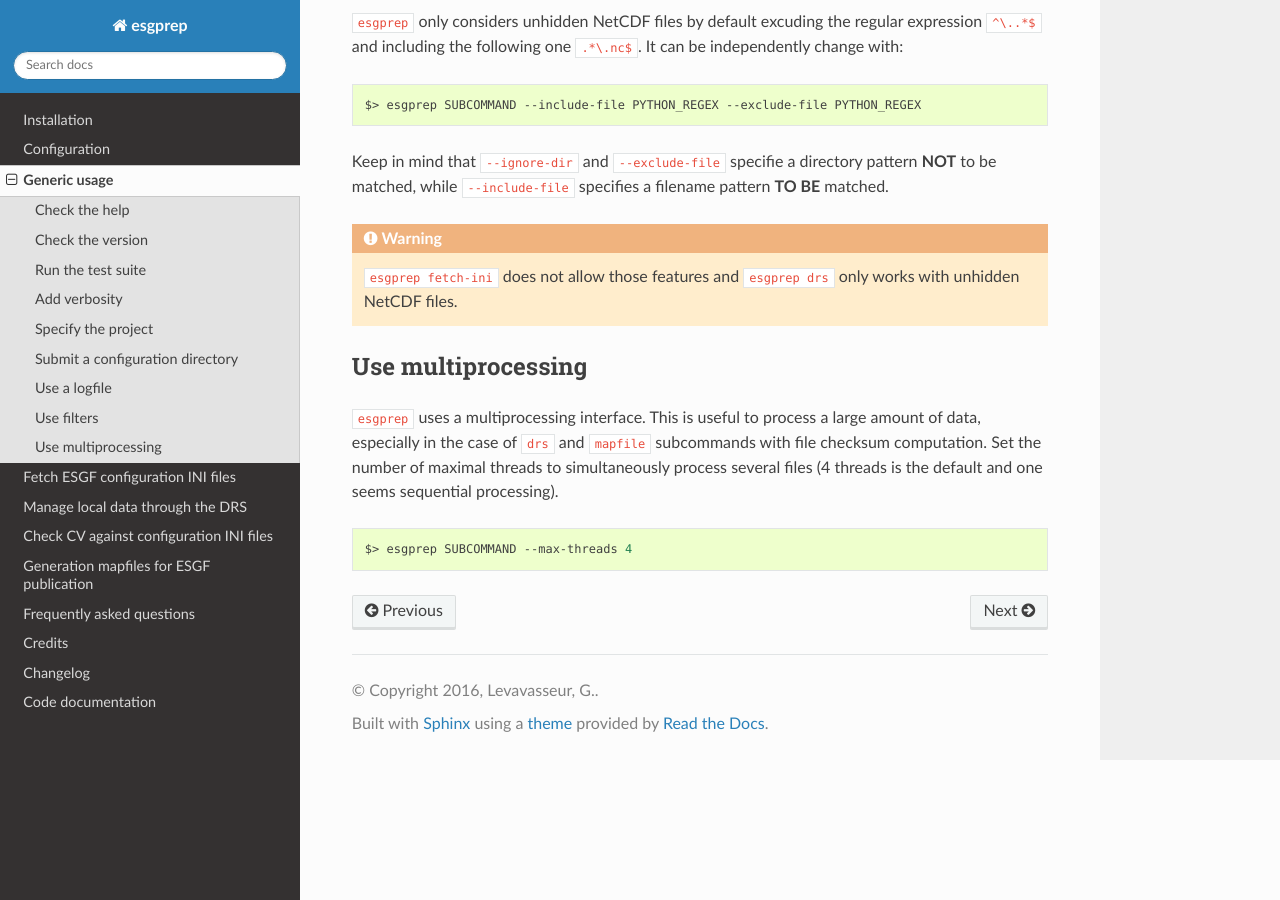
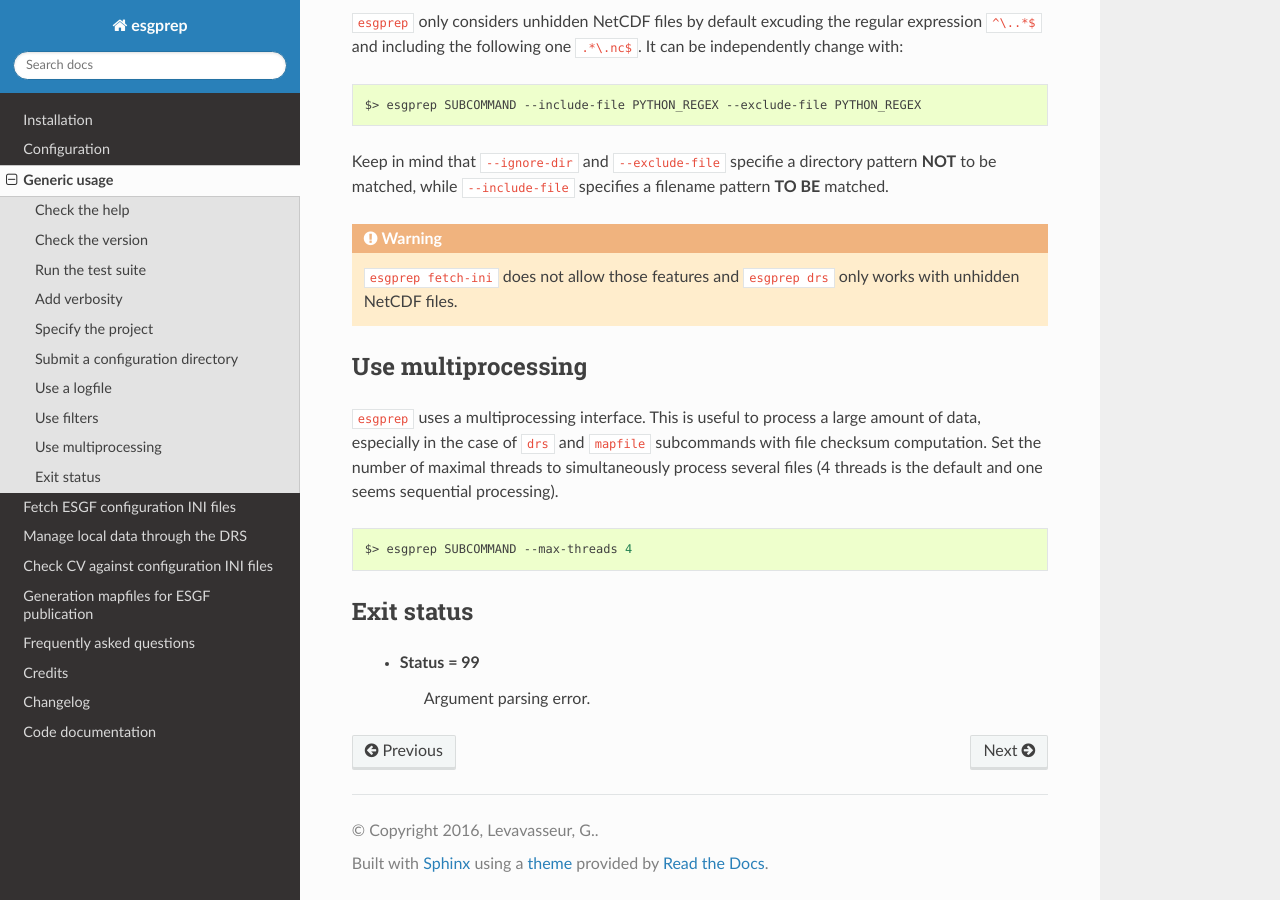
Before and after one commit to ESGF/esgf-prepare, a Sphinx documentation site: the page built from docs/usage.rst, in a window 1280 px wide and 900 px high, scrolled down 2222 px. Built offline with Sphinx 7.4.7 and the Read the Docs theme 2.0.0, drawn with Linux system fonts in a browser that asks for light colours; the version number could not be read and is left out.

Commit message:
Catch argument parsing error to set exit status to 99 and update the doc

```diff
--- a/docs/usage.rst
+++ b/docs/usage.rst
@@ -124,3 +124,9 @@ simultaneously process several files (4 threads is the default and one seems seq
 .. code-block:: bash
 
     $> esgprep SUBCOMMAND --max-threads 4
+
+Exit status
+***********
+
+ * Status = 99
+    Argument parsing error.
```
Also changed, not shown: 1 other file.
